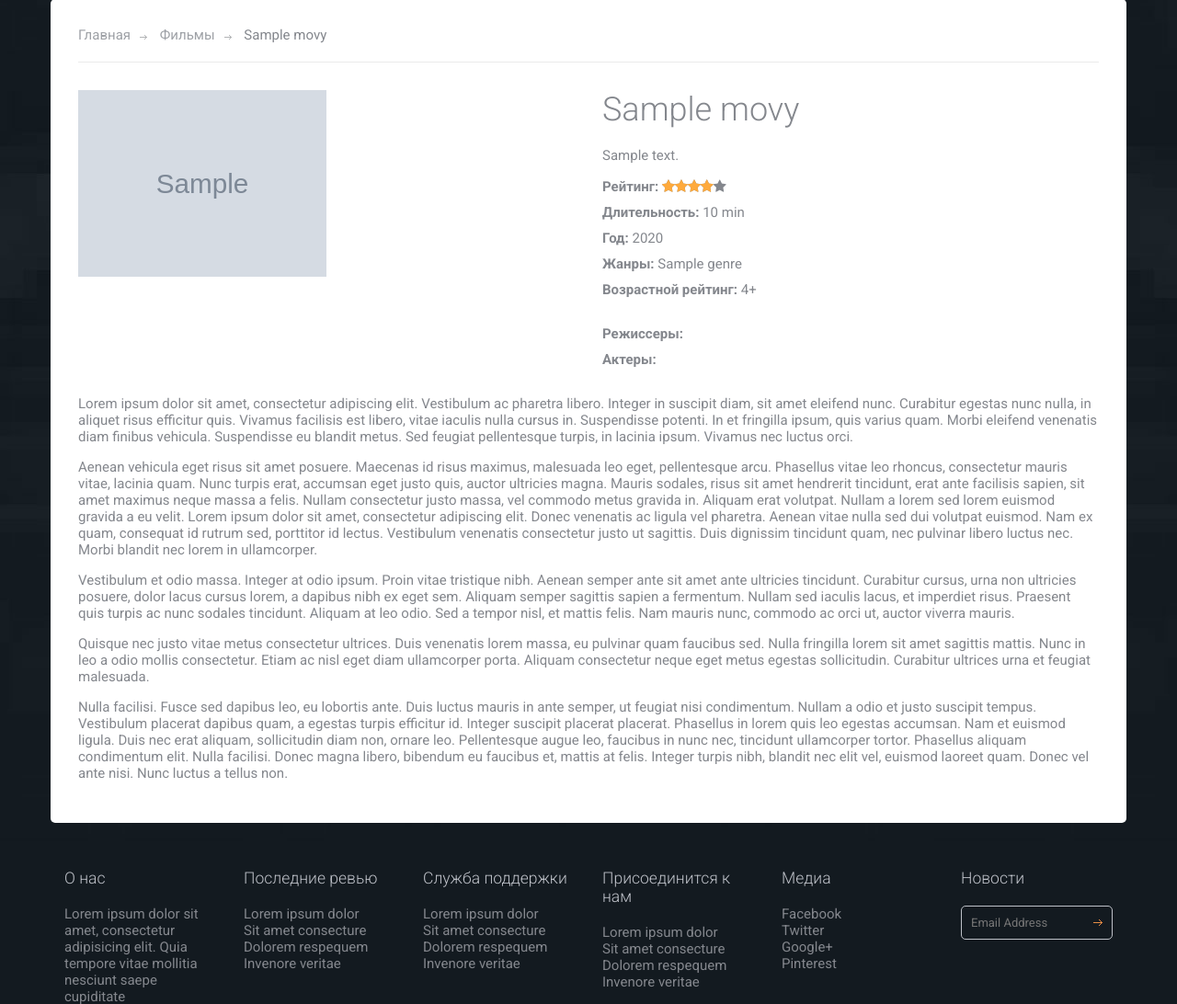
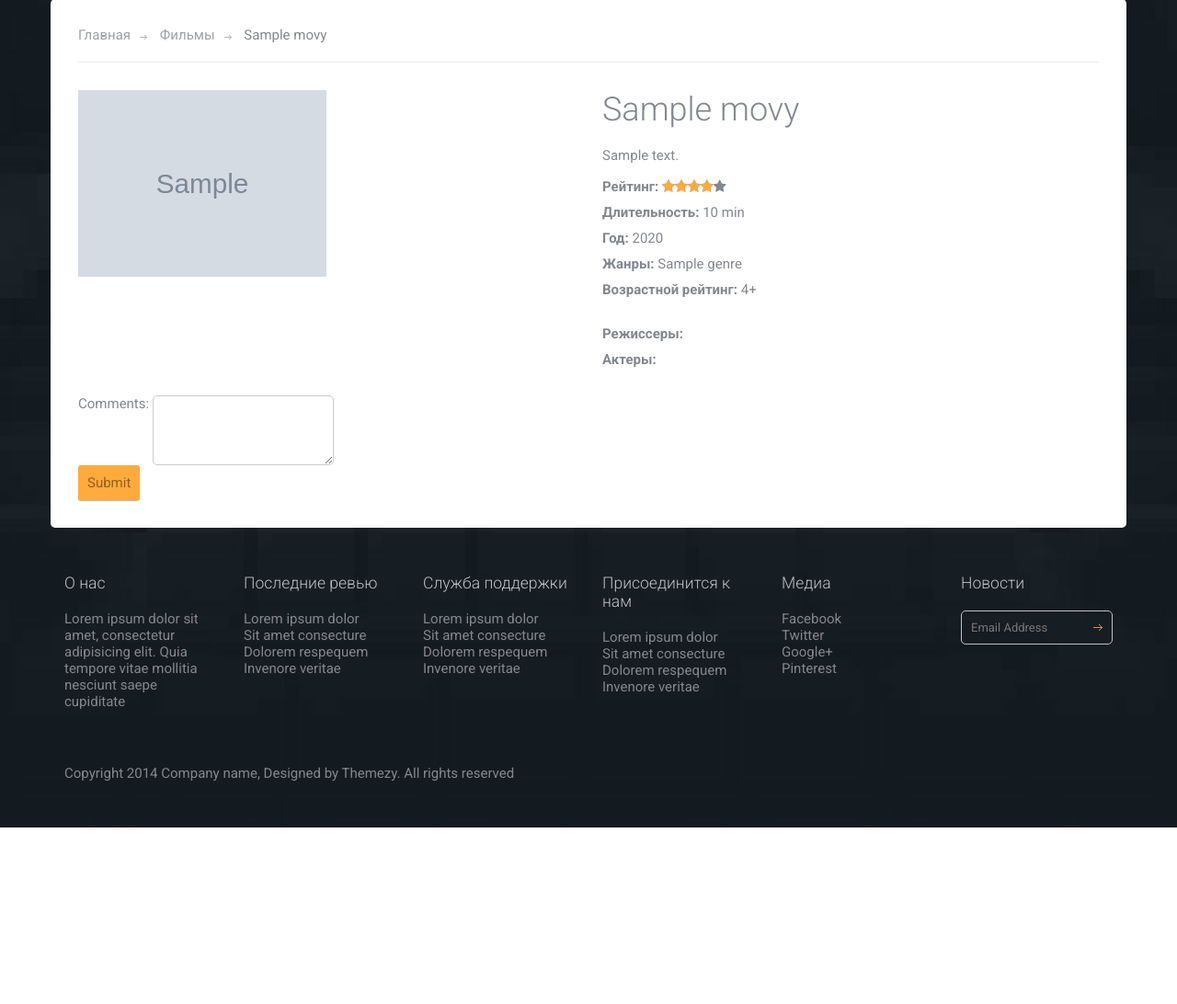
Before and after one commit to maver-ya/movies_pd, a Django app: page /single/1 in a window 1280 px wide. Shown: the part 141-1233 px from the top of the page at 92% size. After the commit the page ends 1041 px from the top, so only its background shows below. Run offline with Django 5.2, Linux system fonts and the light colour scheme; tables that the repository leaves empty hold one stand-in row (values such as "Sample post"); grey boxes marked "Sample" are stand-in pictures.

Commit message:
add views of reviews

```diff
--- a/movies_app/models.py
+++ b/movies_app/models.py
@@ -90,7 +90,6 @@ class Review(TimeStampedModel):
     id = models.BigAutoField(primary_key=True)
     user = models.ForeignKey(User, on_delete=models.CASCADE, related_name='ur')
     movie = models.ForeignKey('movies_app.Movie', on_delete=models.CASCADE, related_name='mr')
-    rating = models.IntegerField(default=0)
     comments = models.TextField(blank=True)
 
     class Meta:
--- a/movies_app/templates/single.html
+++ b/movies_app/templates/single.html
@@ -95,41 +95,15 @@
                             </ul>
                         </div>
                     </div> <!-- .row -->
-                    <div class="entry-content">
-                        <p>Lorem ipsum dolor sit amet, consectetur adipiscing elit. Vestibulum ac pharetra libero.
-                            Integer in suscipit diam, sit amet eleifend nunc. Curabitur egestas nunc nulla, in aliquet
-                            risus efficitur quis. Vivamus facilisis est libero, vitae iaculis nulla cursus in.
-                            Suspendisse potenti. In et fringilla ipsum, quis varius quam. Morbi eleifend venenatis diam
-                            finibus vehicula. Suspendisse eu blandit metus. Sed feugiat pellentesque turpis, in lacinia
-                            ipsum. Vivamus nec luctus orci.</p>
-                        <p>Aenean vehicula eget risus sit amet posuere. Maecenas id risus maximus, malesuada leo eget,
-                            pellentesque arcu. Phasellus vitae leo rhoncus, consectetur mauris vitae, lacinia quam. Nunc
-                            turpis erat, accumsan eget justo quis, auctor ultricies magna. Mauris sodales, risus sit
-                            amet hendrerit tincidunt, erat ante facilisis sapien, sit amet maximus neque massa a felis.
-                            Nullam consectetur justo massa, vel commodo metus gravida in. Aliquam erat volutpat. Nullam
-                            a lorem sed lorem euismod gravida a eu velit. Lorem ipsum dolor sit amet, consectetur
-                            adipiscing elit. Donec venenatis ac ligula vel pharetra. Aenean vitae nulla sed dui volutpat
-                            euismod. Nam ex quam, consequat id rutrum sed, porttitor id lectus. Vestibulum venenatis
-                            consectetur justo ut sagittis. Duis dignissim tincidunt quam, nec pulvinar libero luctus
-                            nec. Morbi blandit nec lorem in ullamcorper.</p>
-                        <p>Vestibulum et odio massa. Integer at odio ipsum. Proin vitae tristique nibh. Aenean semper
-                            ante sit amet ante ultricies tincidunt. Curabitur cursus, urna non ultricies posuere, dolor
-                            lacus cursus lorem, a dapibus nibh ex eget sem. Aliquam semper sagittis sapien a fermentum.
-                            Nullam sed iaculis lacus, et imperdiet risus. Praesent quis turpis ac nunc sodales
-                            tincidunt. Aliquam at leo odio. Sed a tempor nisl, et mattis felis. Nam mauris nunc, commodo
-                            ac orci ut, auctor viverra mauris.</p>
-                        <p>Quisque nec justo vitae metus consectetur ultrices. Duis venenatis lorem massa, eu pulvinar
-                            quam faucibus sed. Nulla fringilla lorem sit amet sagittis mattis. Nunc in leo a odio mollis
-                            consectetur. Etiam ac nisl eget diam ullamcorper porta. Aliquam consectetur neque eget metus
-                            egestas sollicitudin. Curabitur ultrices urna et feugiat malesuada.</p>
-                        <p>Nulla facilisi. Fusce sed dapibus leo, eu lobortis ante. Duis luctus mauris in ante semper,
-                            ut feugiat nisi condimentum. Nullam a odio et justo suscipit tempus. Vestibulum placerat
-                            dapibus quam, a egestas turpis efficitur id. Integer suscipit placerat placerat. Phasellus
-                            in lorem quis leo egestas accumsan. Nam et euismod ligula. Duis nec erat aliquam,
-                            sollicitudin diam non, ornare leo. Pellentesque augue leo, faucibus in nunc nec, tincidunt
-                            ullamcorper tortor. Phasellus aliquam condimentum elit. Nulla facilisi. Donec magna libero,
-                            bibendum eu faucibus et, mattis at felis. Integer turpis nibh, blandit nec elit vel, euismod
-                            laoreet quam. Donec vel ante nisi. Nunc luctus a tellus non.</p>
+                    <div class="form">
+                        <form method="post">
+                            {% csrf_token %}
+                            <div class="form-group">
+                                <label for="comments">Comments:</label>
+                                <textarea class="form-control" id="comments" name="comments" rows="3"></textarea>
+                            </div>
+                            <button type="submit" class="btn btn-primary">Submit</button>
+                        </form>
                     </div>
                 </div>
             </div>
--- a/movies_app/views.py
+++ b/movies_app/views.py
@@ -1,6 +1,9 @@
 from django.shortcuts import render
 
 from movies_app.models import *
+from django.shortcuts import render, redirect
+from .models import Review
+from .forms import ReviewForm
 
 NAME = "RMDb"
 
@@ -38,7 +41,7 @@ def review(request):
 
     user_genre = request.GET.get("genre")
     user_country = request.GET.get("country")
-    user_page = int(request.GET.get("page")) if request.GET.get("page")\
+    user_page = int(request.GET.get("page")) if request.GET.get("page") \
         else 0
     print(user_page)
     ch_genres = [user_genre] if user_genre != "any" else list(map(lambda x: x.name, genres))
@@ -56,7 +59,7 @@ def review(request):
 
 def single(request, id):
     movie = Movie.objects.filter(kinopoisk_id=id).first()
-
+    reviews = Review.objects.all()
     persons = movie.persons
 
     actors = persons.filter(profession__name="актеры")[:3]
@@ -67,5 +70,19 @@ def single(request, id):
     genres = movie.genre.all()[:4]
     str_genre = '/'.join(list(map(lambda x: x.name.capitalize(), genres)))
 
-    data = {"movie": movie, 'actors': str_actors, "directors": str_directors, "genres": str_genre, "title": NAME}
+    data = {"reviews": reviews, "movie": movie, 'actors': str_actors, "directors": str_directors, "genres": str_genre,
+            "title": NAME}
     return render(request, 'single.html', context=data)
+
+
+def submit_review(request):
+    if request.method == 'POST':
+        form = ReviewForm(request.POST)
+        if form.is_valid():
+            new_review = form.save(commit=False)
+            new_review.user = request.user
+            new_review.save()
+            return redirect(request.META['HTTP_REFERER'])
+        else:
+            form = ReviewForm()
+            return 0  # вывод ошибки
```
Also changed, not shown: movies_app/forms.py (added, +8 -0 lines).
